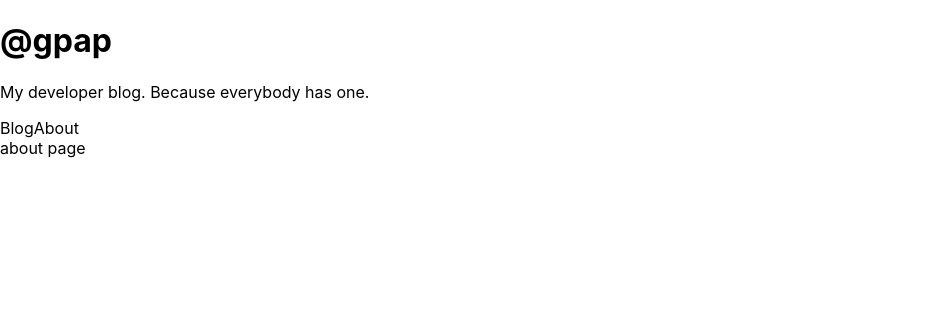
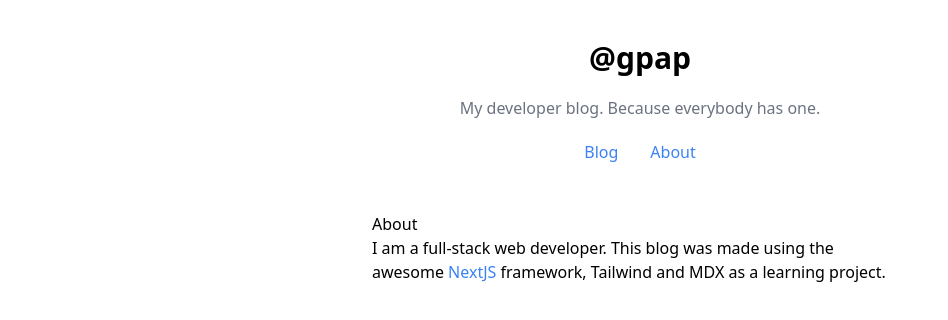
Before and after one commit to gergelypap/blog, a Next.js app: page /about in a window 1280 px wide. Shown: the top 320 px of the page, without its empty margins (0-948 px from the left). Built offline with nearby package versions, Linux system fonts and the light colour scheme.

Commit message:
feat: add tailwind and some basic styling

```diff
--- a/components/Header.tsx
+++ b/components/Header.tsx
@@ -2,15 +2,21 @@ import Link from "next/link";
 
 export default function Header() {
   return (
-    <header>
-      <h1>@gpap</h1>
-      <p>My developer blog. Because everybody has one.</p>
-      <Link href="/blog">
-        <a>Blog</a>
-      </Link>
-      <Link href="/about">
-        <a>About</a>
-      </Link>
+    <header className="flex flex-col items-center justify-center p-5">
+      <h1 className="text-3xl font-bold">
+        <Link href="/">
+          <a className="py-5 inline-block text-inherit hover:no-underline">@gpap</a>
+        </Link>
+      </h1>
+      <p className="mb-3 text-gray-500 text-center">My developer blog. Because everybody has one.</p>
+      <nav className="">
+        <Link href="/blog">
+          <a className="p-2 mx-2 inline-block">Blog</a>
+        </Link>
+        <Link href="/about">
+          <a className="p-2 mx-2 inline-block">About</a>
+        </Link>
+      </nav>
     </header>
   );
 }
--- a/package.json
+++ b/package.json
@@ -23,14 +23,17 @@
     "@types/react": "17.0.43",
     "@typescript-eslint/eslint-plugin": "^5.16.0",
     "@typescript-eslint/parser": "^5.16.0",
+    "autoprefixer": "^10.4.4",
     "eslint": "8.12.0",
     "eslint-config-next": "12.1.1",
     "husky": "^7.0.4",
     "lint-staged": "^12.3.7",
     "next-remote-watch": "^1.0.0",
+    "postcss": "^8.4.12",
     "prettier": "^2.6.1",
     "prettier-eslint": "^13.0.0",
     "prettier-plugin-organize-imports": "^2.3.4",
+    "tailwindcss": "^3.0.23",
     "typescript": "4.6.3"
   },
   "lint-staged": {
--- a/pages/_app.tsx
+++ b/pages/_app.tsx
@@ -4,12 +4,14 @@ import type { AppProps } from "next/app";
 
 function App({ Component, pageProps }: AppProps) {
   return (
-    <>
-      <Header></Header>
-      <main>
-        <Component {...pageProps} />
-      </main>
-    </>
+    <div className="flex justify-center">
+      <div className="w-full max-w-xl">
+        <Header></Header>
+        <main className="p-5">
+          <Component {...pageProps} />
+        </main>
+      </div>
+    </div>
   );
 }
 
--- a/pages/about.tsx
+++ b/pages/about.tsx
@@ -1,3 +1,14 @@
 export default function About() {
-  return "about page";
+  return (
+    <>
+      <h1>About</h1>
+      <p>
+        I am a full-stack web developer. This blog was made using the awesome{" "}
+        <a href="https://nextjs.org" rel="noopener noreferrer">
+          NextJS
+        </a>{" "}
+        framework, Tailwind and MDX as a learning project.
+      </p>
+    </>
+  );
 }
--- a/pages/blog/[slug].tsx
+++ b/pages/blog/[slug].tsx
@@ -1,11 +1,16 @@
 import { getPostBySlug, getPostSlugs } from "@lib/posts";
 import { GetStaticPaths, GetStaticProps } from "next";
 import { MDXRemote } from "next-mdx-remote";
+import Link from "next/link";
 
 export default function BlogPostPage({ post }) {
   return (
     <section>
+      <h1 className="text-2xl font-bold mb-5">{post.data.title}</h1>
       <MDXRemote {...post.source} />
+      <Link href="/blog">
+        <a>← Back</a>
+      </Link>
     </section>
   );
 }
--- a/pages/blog/index.tsx
+++ b/pages/blog/index.tsx
@@ -5,14 +5,17 @@ import Link from "next/link";
 export default function BlogPostsPage({ posts }) {
   return (
     <section>
-      {posts.map((post, i) => {
+      {posts.map((post, i: number) => {
         return (
           <article key={i}>
             <Link href={`/blog/${post.slug}`}>
-              <a>
-                <h1>{post.data.title}</h1>
-                <p>{post.data.lead}</p>
+              <a className="text-inherit hover:no-underline">
+                <h1 className="text-2xl font-bold mb-5">{post.data.title}</h1>
               </a>
+            </Link>
+            <p>{post.data.lead}</p>
+            <Link href={`/blog/${post.slug}`}>
+              <a>Read more →</a>
             </Link>
           </article>
         );
--- a/pages/index.tsx
+++ b/pages/index.tsx
@@ -1,7 +1,3 @@
-import type { NextPage } from "next";
-
-const Home: NextPage = () => {
-  return null;
-};
-
-export default Home;
+export default function Home() {
+  return <h1 className="text-3xl font-bold">Welcome to my site!</h1>;
+}
--- /dev/null
+++ b/postcss.config.js
@@ -0,0 +1,7 @@
+module.exports = {
+  plugins: {
+    "tailwindcss/nesting": {},
+    tailwindcss: {},
+    autoprefixer: {},
+  },
+};
--- a/styles/globals.css
+++ b/styles/globals.css
@@ -1,18 +1,16 @@
-html,
-body {
-  padding: 0;
-  margin: 0;
-  font-family: -apple-system, BlinkMacSystemFont, Segoe UI, Roboto, Oxygen, Ubuntu, Cantarell, Fira Sans, Droid Sans,
-    Helvetica Neue, sans-serif;
+@tailwind base;
+@tailwind components;
+@tailwind utilities;
+
+a {
+  color: theme("colors.blue.500");
+
+  &:hover {
+    text-decoration: underline;
+  }
 }
 
-a {
-  color: inherit;
-  text-decoration: none;
+p,
+pre {
+  margin-bottom: theme("margin.5");
 }
-
-*,
-*::before,
-*::after {
-  box-sizing: border-box;
-}
--- /dev/null
+++ b/tailwind.config.js
@@ -0,0 +1,7 @@
+module.exports = {
+  content: ["./pages/**/*.{js,ts,jsx,tsx}", "./components/**/*.{js,ts,jsx,tsx}"],
+  theme: {
+    extend: {},
+  },
+  plugins: [],
+};
```
Also changed, not shown: 1 other file (tests, documents, lock files or other folders).
